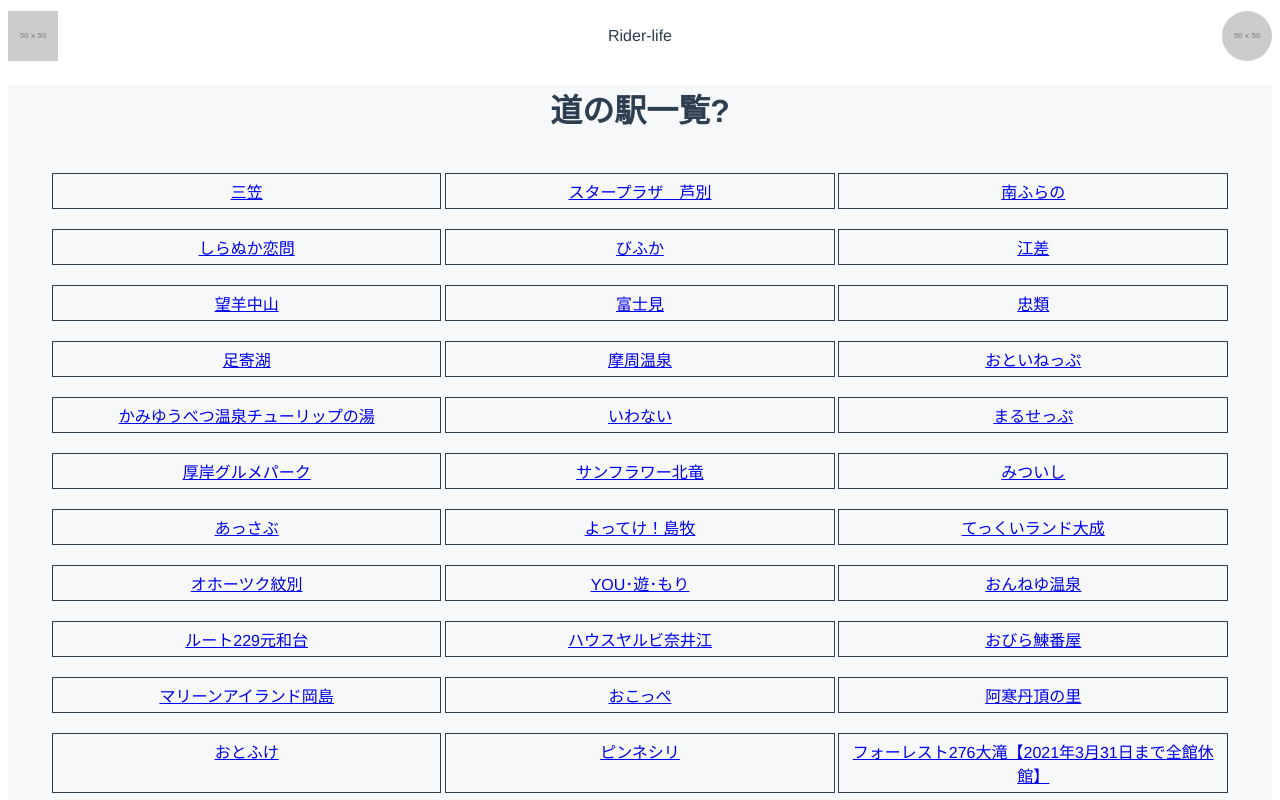
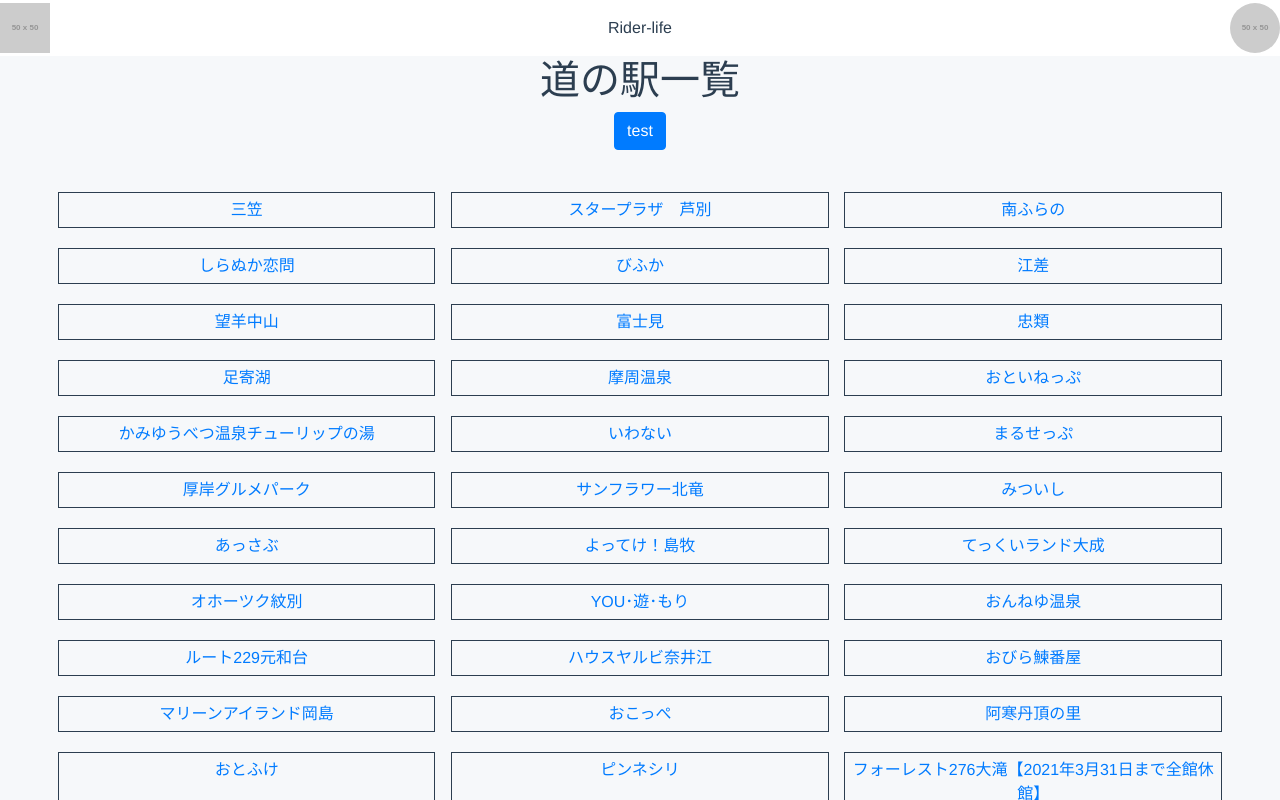
Before and after one commit to GOD-oda/rider-life, a Vue app: page / in a window 1280 px wide. Shown: the top 800 px of the page. Built offline with nearby package versions, Linux system fonts and the light colour scheme.

Commit message:
Add bootstrap4

```diff
--- a/package.json
+++ b/package.json
@@ -8,10 +8,12 @@
     "lint": "vue-cli-service lint"
   },
   "dependencies": {
+    "bootstrap": "^4.4.1",
+    "bootstrap-vue": "^2.4.0",
     "core-js": "^3.4.4",
     "firebase": "^7.6.1",
     "firebase-admin": "^8.9.0",
-    "vue": "^2.6.10",
+    "vue": "^2.6.11",
     "vue-router": "^3.1.3",
     "vuex": "^3.1.2"
   },
--- a/src/main.js
+++ b/src/main.js
@@ -3,6 +3,9 @@ import App from './App.vue'
 import router from './router'
 import store from './store'
 import '@/firebase/config'
+
+import 'bootstrap/dist/css/bootstrap.css'
+import 'bootstrap-vue/dist/bootstrap-vue.css'
 
 Vue.config.productionTip = false
 
--- a/src/router/index.js
+++ b/src/router/index.js
@@ -3,8 +3,10 @@ import VueRouter from 'vue-router'
 import Home from '../views/Home.vue'
 import Station from '../views/Station'
 import User from '../views/User'
+import BootstrapVue from 'bootstrap-vue'
 
 Vue.use(VueRouter)
+Vue.use(BootstrapVue)
 
 const routes = [
   {
--- a/src/views/Home.vue
+++ b/src/views/Home.vue
@@ -1,6 +1,7 @@
 <template>
   <div class="home">
-    <h1>道の駅一覧?</h1>
+    <h1>道の駅一覧</h1>
+    <button class="btn btn-primary">test</button>
     <ul id="stations">
       <station-card v-for="(station, key) in stations" :key="key" :station="station"/>
     </ul>
@@ -14,7 +15,8 @@ import StationCard from '@/components/StationCard.vue'
 // const stationsRef = firebase.firestore().collection('stations')
 
 // 一時的に直接読み込んでいる
-const stations = require('@/firebase/data/stations.json')
+
+const stations = require('@/firebase/data/old_stations.json')
 
 export default {
   name: 'home',
```
Also changed, not shown: 1 other file (tests, documents, lock files or other folders).
